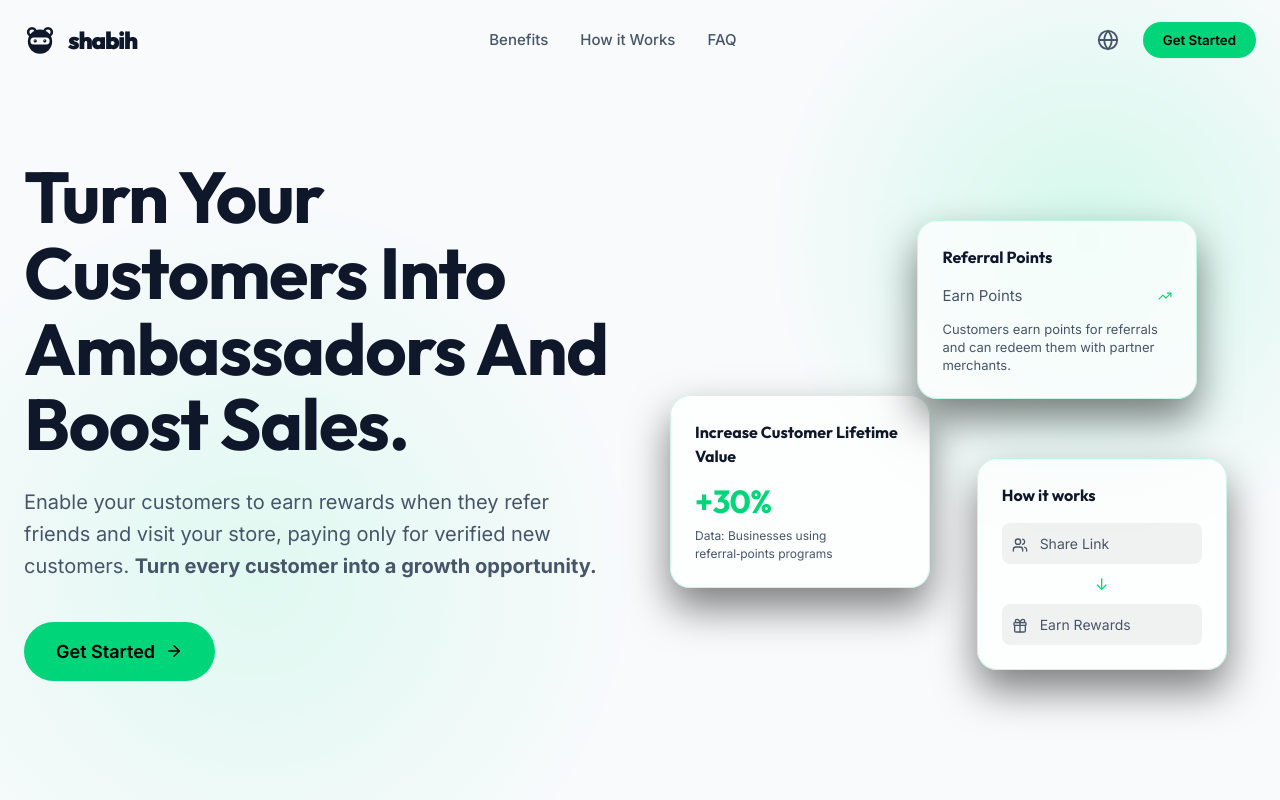
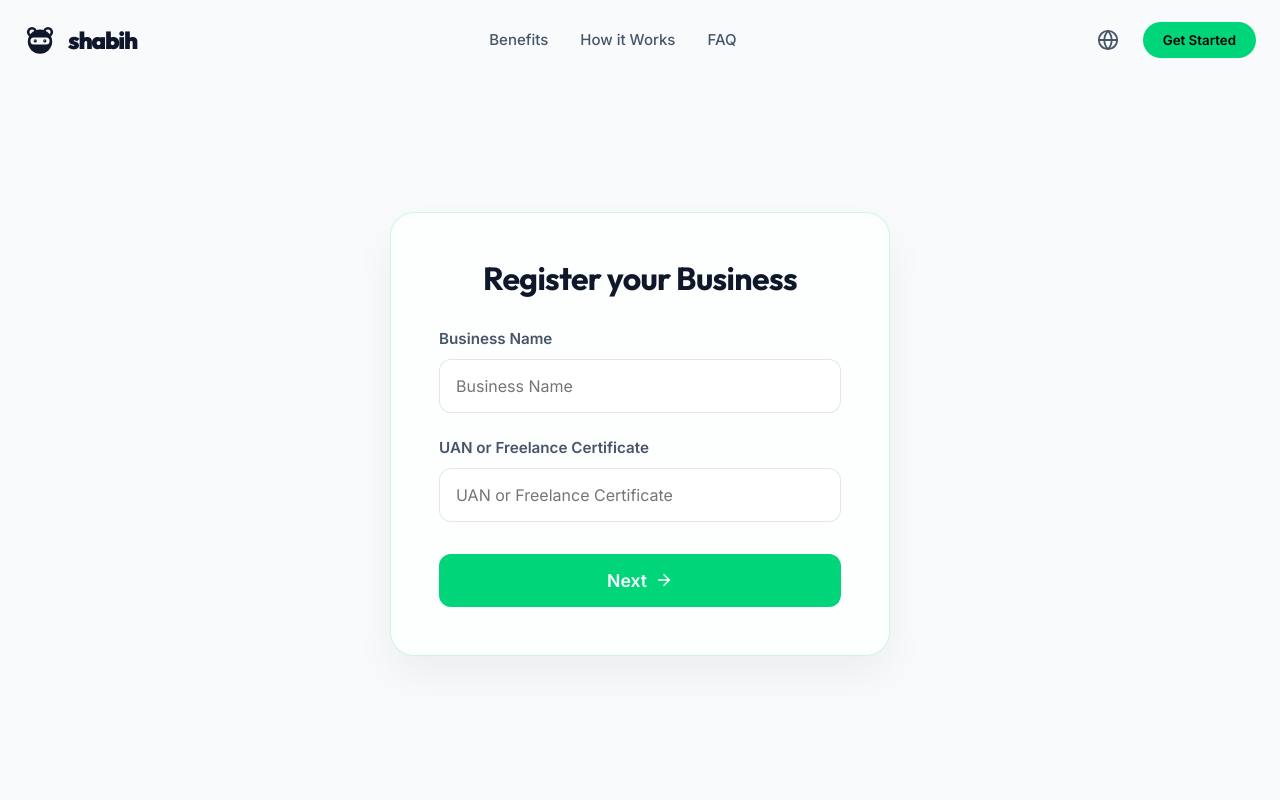
Before and after one commit to shabih2/shabih.io, a React (Vite) app: page /register-business in a window 1280 px wide. Shown: the top 800 px of the page. Built offline with nearby package versions, Linux system fonts and the light colour scheme.

Commit message:
feat: add business registration page and react-router

```diff
--- a/package.json
+++ b/package.json
@@ -14,7 +14,8 @@
     "lucide-react": "^1.31.0",
     "react": "^19.2.8",
     "react-dom": "^19.2.8",
-    "react-i18next": "^17.0.11"
+    "react-i18next": "^17.0.11",
+    "react-router-dom": "^7.18.2"
   },
   "devDependencies": {
     "@types/node": "^24.13.3",
--- a/src/App.tsx
+++ b/src/App.tsx
@@ -1,13 +1,14 @@
+import { BrowserRouter as Router, Routes, Route } from 'react-router-dom';
 import Navbar from './components/Navbar';
 import HeroSection from './components/HeroSection';
 import FeatureCards from './components/FeatureCards';
 import { HowItWorks, Testimonials, FAQ } from './components/Sections';
 import Footer from './components/Footer';
+import RegisterBusiness from './components/RegisterBusiness';
 
-function App() {
+function LandingPage() {
   return (
     <>
-      <Navbar />
       <main>
         <HeroSection />
         <FeatureCards />
@@ -15,9 +16,21 @@ function App() {
         <Testimonials />
         <FAQ />
       </main>
-      <Footer />
     </>
   );
 }
 
+function App() {
+  return (
+    <Router>
+      <Navbar />
+      <Routes>
+        <Route path="/" element={<LandingPage />} />
+        <Route path="/register-business" element={<RegisterBusiness />} />
+      </Routes>
+      <Footer />
+    </Router>
+  );
+}
+
 export default App;
--- a/src/components/HeroSection.tsx
+++ b/src/components/HeroSection.tsx
@@ -1,10 +1,12 @@
 import { useEffect, useState } from 'react';
 import { ArrowRight, Gift, Users, TrendingUp } from 'lucide-react';
 import { useTranslation, Trans } from 'react-i18next';
+import { useNavigate } from 'react-router-dom';
 import styles from './HeroSection.module.css';
 
 const HeroSection: React.FC = () => {
   const { t } = useTranslation();
+  const navigate = useNavigate();
   const [mounted, setMounted] = useState(false);
 
   useEffect(() => {
@@ -26,9 +28,9 @@ const HeroSection: React.FC = () => {
           </p>
 
           <div className={`${styles.btnGroup} ${mounted ? styles.animateUpDelay2 : ''}`}>
-            <a href="#" className={styles.btnPrimary}>
+            <button onClick={() => navigate('/register-business')} className={styles.btnPrimary}>
               {t('navbar.primaryCta')} <ArrowRight size={18} />
-            </a>
+            </button>
           </div>
         </div>
 
--- a/src/components/Navbar.tsx
+++ b/src/components/Navbar.tsx
@@ -1,12 +1,14 @@
 import { useState, useEffect } from 'react';
 import { Menu, X, ChevronDown, Globe } from 'lucide-react';
 import { useTranslation } from 'react-i18next';
+import { useNavigate } from 'react-router-dom';
 import styles from './Navbar.module.css';
 
 import Logo from './Logo';
 
 const Navbar: React.FC = () => {
   const { t, i18n } = useTranslation();
+  const navigate = useNavigate();
   const [scrolled, setScrolled] = useState(false);
   const [mobileMenuOpen, setMobileMenuOpen] = useState(false);
 
@@ -57,7 +59,9 @@ const Navbar: React.FC = () => {
            <button onClick={toggleLanguage} className={styles.langBtn} aria-label="Toggle Language" title={i18n.language === 'en' ? 'العربية' : 'English'}>
              <Globe size={22} />
            </button>
-           <button className={styles.primaryBtn}>{t('navbar.primaryCta')}</button>
+           <button className={styles.primaryBtn} onClick={() => navigate('/register-business')}>
+             {t('navbar.primaryCta')}
+           </button>
         </div>
 
         {/* Mobile Toggle */}
@@ -81,7 +85,12 @@ const Navbar: React.FC = () => {
           <button onClick={toggleLanguage} className={styles.mobileLangBtn}>
             <Globe size={20} /> {i18n.language === 'en' ? 'العربية' : 'English'}
           </button>
-          <button className={styles.mobilePrimaryBtn}>{t('navbar.primaryCta')}</button>
+          <button className={styles.mobilePrimaryBtn} onClick={() => {
+            navigate('/register-business');
+            setMobileMenuOpen(false);
+          }}>
+            {t('navbar.primaryCta')}
+          </button>
         </div>
       )}
     </nav>
--- /dev/null
+++ b/src/components/RegisterBusiness.module.css
@@ -0,0 +1,80 @@
+.container {
+  min-height: 100vh;
+  display: flex;
+  align-items: center;
+  justify-content: center;
+  padding: 2rem;
+  padding-top: 100px;
+}
+
+.card {
+  width: 100%;
+  max-width: 500px;
+  padding: 3rem;
+  border-radius: 24px;
+  background: var(--bg-card);
+  backdrop-filter: blur(12px);
+  -webkit-backdrop-filter: blur(12px);
+  border: 1px solid var(--border-color);
+  box-shadow: 0 20px 40px rgba(0, 0, 0, 0.05);
+  animation: fadeUp var(--transition-slow);
+}
+
+.title {
+  font-size: 2rem;
+  margin-bottom: 2rem;
+  text-align: center;
+  color: var(--text-main);
+}
+
+.formGroup {
+  margin-bottom: 1.5rem;
+  display: flex;
+  flex-direction: column;
+  gap: 0.5rem;
+}
+
+.label {
+  font-weight: 600;
+  color: var(--text-muted);
+  font-size: 0.95rem;
+}
+
+.input {
+  width: 100%;
+  padding: 1rem;
+  border: 1px solid rgba(0, 0, 0, 0.1);
+  border-radius: 12px;
+  background: rgba(255, 255, 255, 0.8);
+  font-family: var(--font-sans);
+  font-size: 1rem;
+  color: var(--text-main);
+  transition: all var(--transition-fast);
+}
+
+.input:focus {
+  outline: none;
+  border-color: var(--primary);
+  box-shadow: 0 0 0 4px var(--primary-glow);
+}
+
+.btn {
+  width: 100%;
+  padding: 1rem;
+  border-radius: 12px;
+  background: var(--primary);
+  color: white;
+  font-weight: 600;
+  font-size: 1.1rem;
+  display: flex;
+  justify-content: center;
+  align-items: center;
+  gap: 0.5rem;
+  transition: all var(--transition-fast);
+  margin-top: 2rem;
+}
+
+.btn:hover {
+  background: var(--primary-hover);
+  transform: translateY(-2px);
+}
--- /dev/null
+++ b/src/components/RegisterBusiness.tsx
@@ -0,0 +1,114 @@
+import React, { useState } from 'react';
+import { useTranslation } from 'react-i18next';
+import { ArrowRight, MessageCircle } from 'lucide-react';
+import styles from './RegisterBusiness.module.css';
+
+const RegisterBusiness: React.FC = () => {
+  const { t, i18n } = useTranslation();
+  const [step, setStep] = useState(1);
+  const [formData, setFormData] = useState({
+    businessName: '',
+    uan: '',
+    contactNumber: '',
+  });
+
+  const handleChange = (e: React.ChangeEvent<HTMLInputElement>) => {
+    const { name, value } = e.target;
+    setFormData(prev => ({ ...prev, [name]: value }));
+  };
+
+  const handleNext = (e: React.FormEvent) => {
+    e.preventDefault();
+    if (formData.businessName && formData.uan) {
+      setStep(2);
+    }
+  };
+
+  const handleWhatsAppVerification = (e: React.FormEvent) => {
+    e.preventDefault();
+    if (formData.contactNumber) {
+      const token = Math.random().toString(36).substring(2, 10).toUpperCase();
+
+      // We will use a placeholder number for now as requested in the plan
+      const whatsappNumber = '966500000000';
+
+      // Workaround because i18next interpolates natively if configured,
+      // but simple string replacement works safely here too if interpolator is basic.
+      let message = t('registerBusiness.whatsappMessage', {
+        businessName: formData.businessName,
+        token: token
+      });
+
+      const encodedMessage = encodeURIComponent(message);
+      window.open(`https://wa.me/${whatsappNumber}?text=${encodedMessage}`, '_blank');
+    }
+  };
+
+  const isRtl = i18n.language === 'ar';
+
+  return (
+    <div className={styles.container}>
+      <div className={styles.card}>
+        <h1 className={styles.title}>{t('registerBusiness.title')}</h1>
+
+        {step === 1 ? (
+          <form onSubmit={handleNext}>
+            <div className={styles.formGroup}>
+              <label className={styles.label}>{t('registerBusiness.businessName')}</label>
+              <input
+                type="text"
+                name="businessName"
+                required
+                className={styles.input}
+                value={formData.businessName}
+                onChange={handleChange}
+                placeholder={t('registerBusiness.businessName')}
+              />
+            </div>
+
+            <div className={styles.formGroup}>
+              <label className={styles.label}>{t('registerBusiness.uan')}</label>
+              <input
+                type="text"
+                name="uan"
+                required
+                className={styles.input}
+                value={formData.uan}
+                onChange={handleChange}
+                placeholder={t('registerBusiness.uan')}
+              />
+            </div>
+
+            <button type="submit" className={styles.btn}>
+              {t('registerBusiness.next')}
+              {!isRtl ? <ArrowRight size={18} /> : <ArrowRight size={18} style={{ transform: 'rotate(180deg)' }} />}
+            </button>
+          </form>
+        ) : (
+          <form onSubmit={handleWhatsAppVerification}>
+            <div className={styles.formGroup}>
+              <label className={styles.label}>{t('registerBusiness.contactNumber')}</label>
+              <input
+                type="tel"
+                name="contactNumber"
+                required
+                className={styles.input}
+                value={formData.contactNumber}
+                onChange={handleChange}
+                placeholder="+966 5X XXX XXXX"
+                dir="ltr"
+                style={{ textAlign: isRtl ? 'right' : 'left' }}
+              />
+            </div>
+
+            <button type="submit" className={styles.btn}>
+              <MessageCircle size={18} /> {t('registerBusiness.verifyWhatsApp')}
+            </button>
+          </form>
+        )}
+      </div>
+    </div>
+  );
+};
+
+export default RegisterBusiness;
--- a/src/locales/ar.json
+++ b/src/locales/ar.json
@@ -78,5 +78,14 @@
   },
   "footer": {
     "rights": "© 2026 shabih. جميع الحقوق محفوظة."
+  },
+  "registerBusiness": {
+    "title": "تسجيل المنشأة",
+    "businessName": "اسم المنشأة",
+    "uan": "الرقم الموحد أو رقم وثيقة العمل الحر",
+    "next": "التالي",
+    "contactNumber": "رقم التواصل",
+    "verifyWhatsApp": "التحقق عن طريق الواتساب",
+    "whatsappMessage": "مرحبا {{businessName}}، رمز التوكين الخاص بك: {{token}}"
   }
 }
--- a/src/locales/en.json
+++ b/src/locales/en.json
@@ -78,5 +78,14 @@
   },
   "footer": {
     "rights": "© 2026 shabih. All rights reserved."
+  },
+  "registerBusiness": {
+    "title": "Register your Business",
+    "businessName": "Business Name",
+    "uan": "UAN or Freelance Certificate",
+    "next": "Next",
+    "contactNumber": "Contact Number",
+    "verifyWhatsApp": "Verify via WhatsApp",
+    "whatsappMessage": "Welcome {{businessName}}, here is your token: {{token}}"
   }
 }
```
Also changed, not shown: 1 other file (tests, documents, lock files or other folders).
